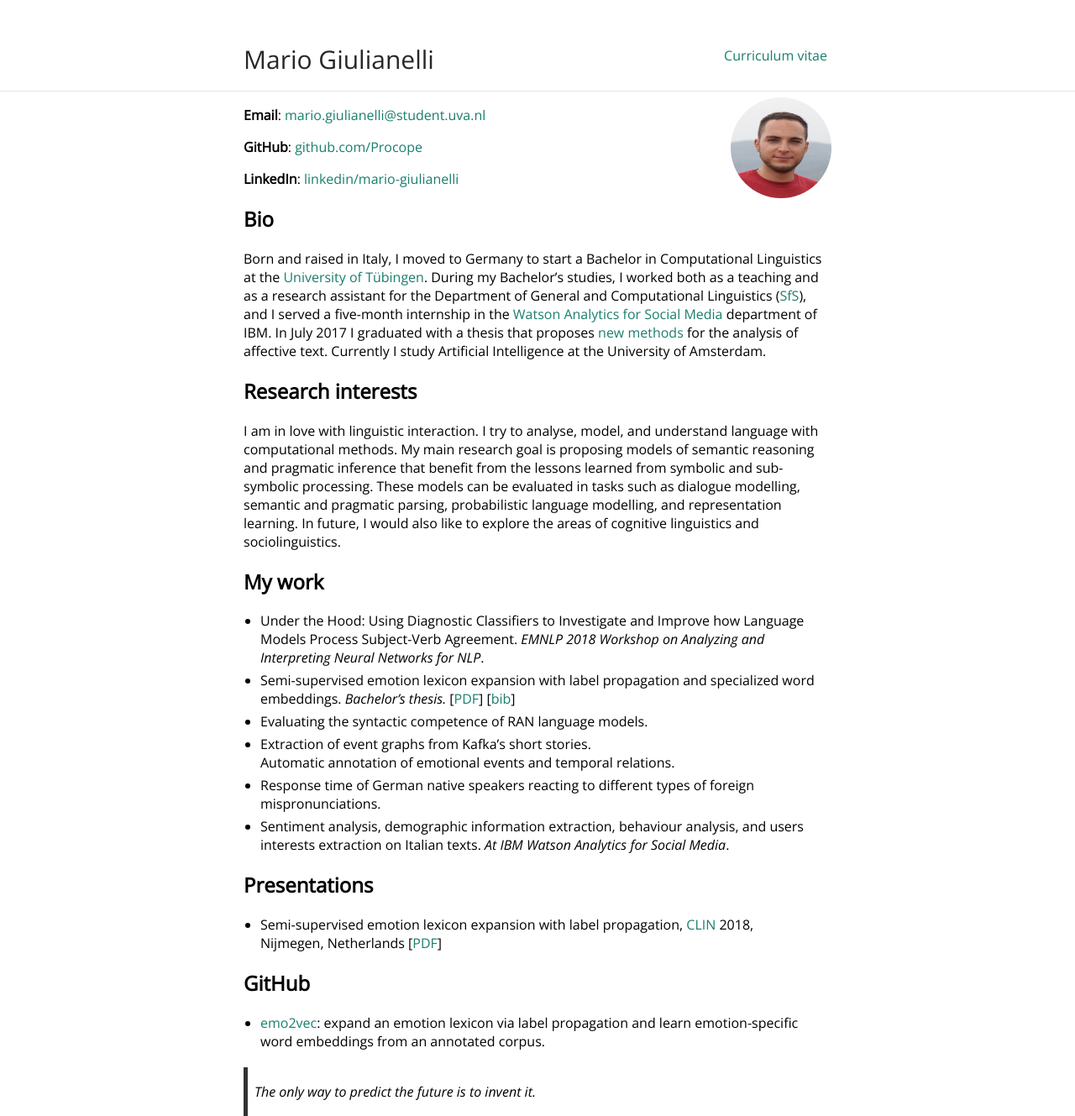
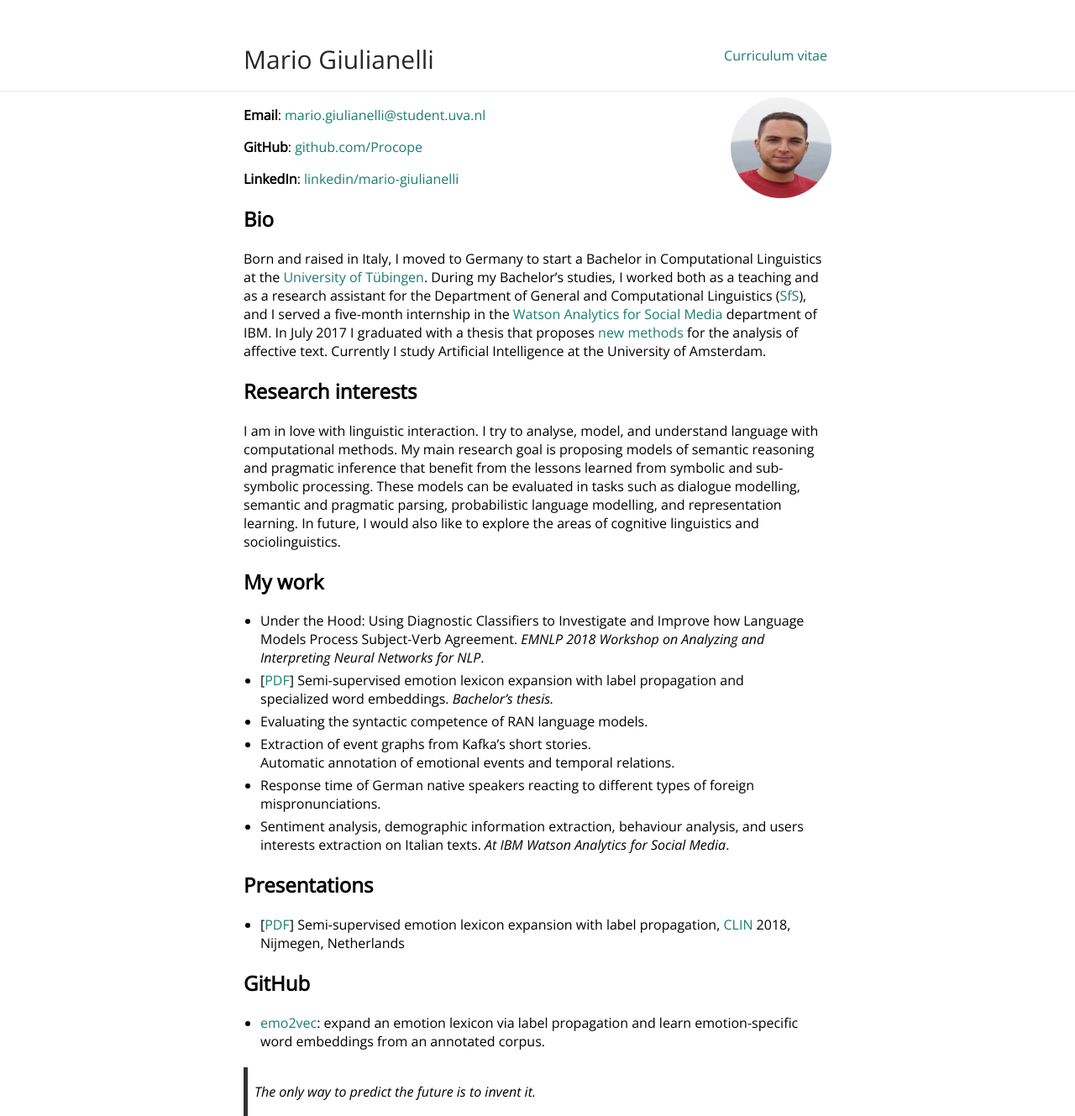
Before and after one commit to glnmario/glnmario.github.io, a Jekyll site: the page built from index.md, in a window 1280 px wide. Shown: the whole page at 84% size. Built offline with Jekyll 4.4.1, drawn with Linux system fonts in a browser that asks for light colours.

Commit message:
Update index.md

```diff
--- a/index.md
+++ b/index.md
@@ -23,7 +23,7 @@ These models can be evaluated in tasks such as dialogue modelling, semantic and
 
 ## My work
 - Under the Hood: Using Diagnostic Classifiers to Investigate and Improve how Language Models Process Subject-Verb Agreement. _EMNLP 2018 Workshop on Analyzing and Interpreting Neural Networks for NLP_.
-- Semi-supervised emotion lexicon expansion with label propagation and specialized word embeddings. _Bachelor's thesis._ [[PDF](https://arxiv.org/pdf/1708.03910.pdf)] [[bib](http://dblp.uni-trier.de/rec/bibtex/journals/corr/abs-1708-03910)]
+- [[PDF](https://arxiv.org/pdf/1708.03910.pdf)] Semi-supervised emotion lexicon expansion with label propagation and specialized word embeddings. _Bachelor's thesis._
 - Evaluating the syntactic competence of RAN language models.
 - Extraction of event graphs from Kafka’s short stories.
   Automatic annotation of emotional events and temporal relations.
@@ -32,7 +32,7 @@ These models can be evaluated in tasks such as dialogue modelling, semantic and
  on Italian texts. _At IBM Watson Analytics for Social Media_.
 
 ## Presentations
-- Semi-supervised emotion lexicon expansion with label propagation, [CLIN](http://clin28.cls.ru.nl/#abstract-49) 2018, Nijmegen, Netherlands [[PDF](CLIN28.pdf)]
+- [[PDF](CLIN28.pdf)] Semi-supervised emotion lexicon expansion with label propagation, [CLIN](http://clin28.cls.ru.nl/#abstract-49) 2018, Nijmegen, Netherlands
 
 ## GitHub
 - [emo2vec](https://github.com/Procope/emo2vec/blob/master/README.md): expand an emotion lexicon via label propagation and learn emotion-specific word embeddings from an annotated corpus.
```
